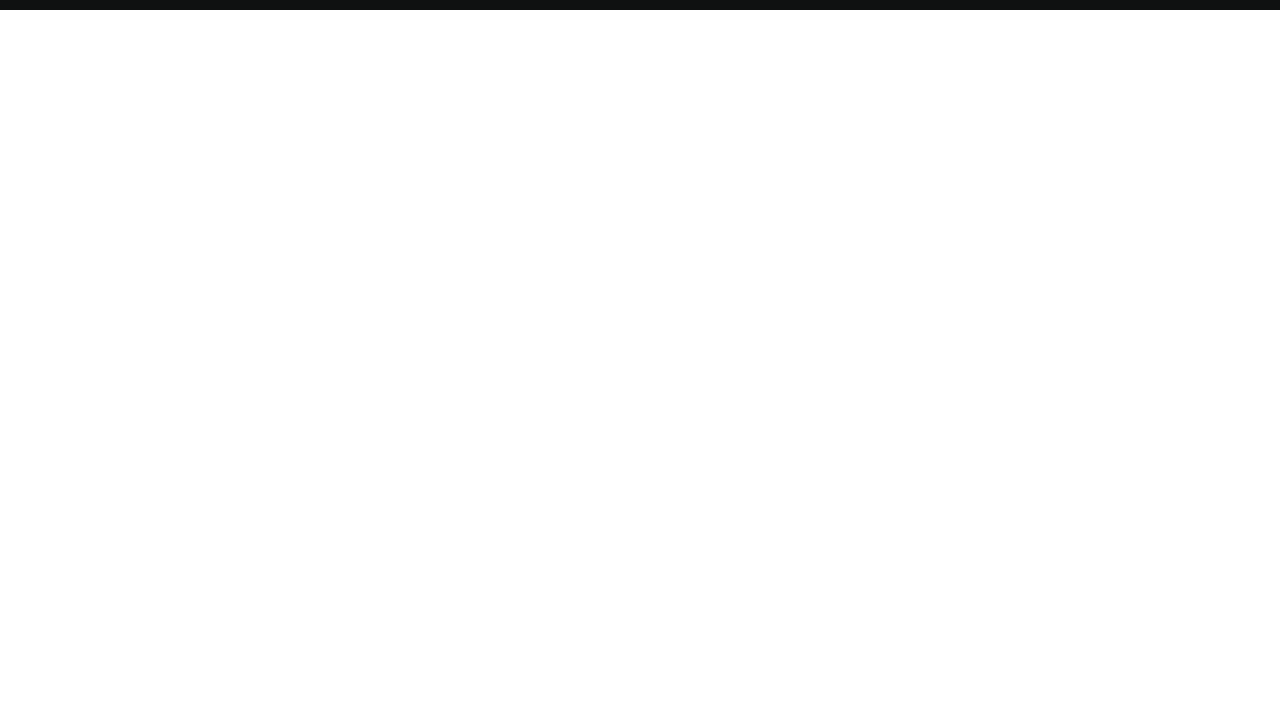
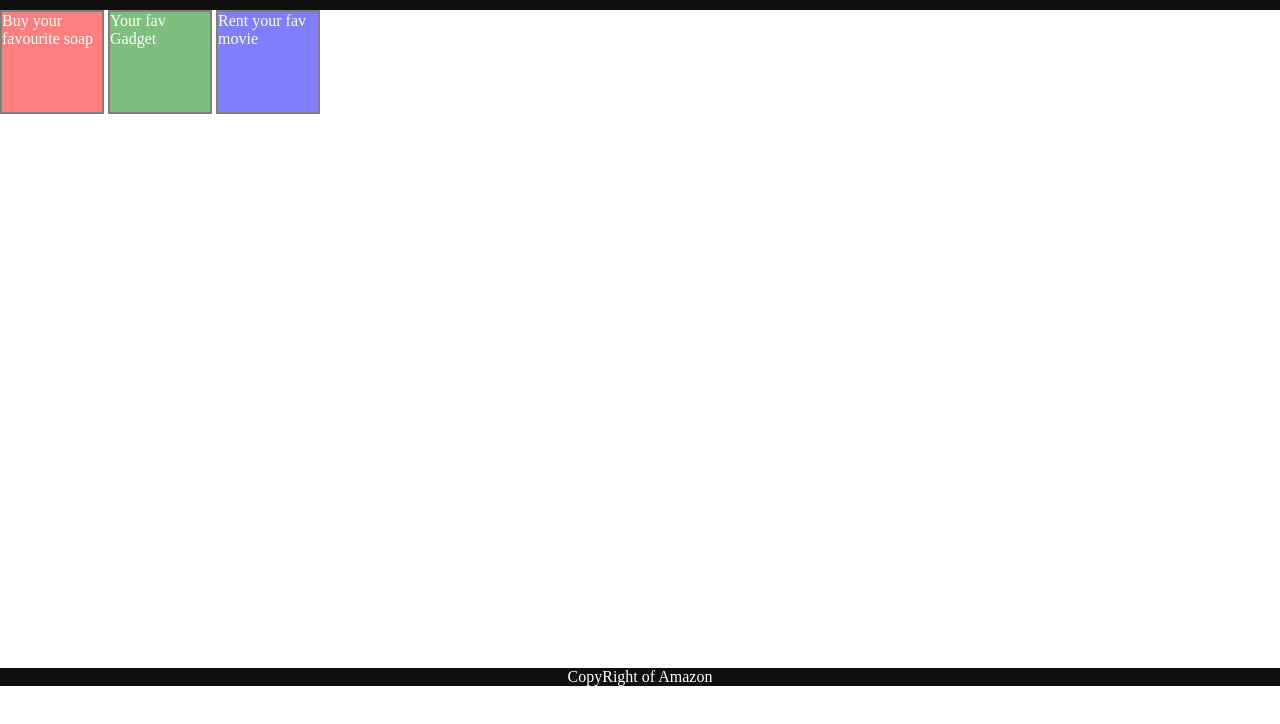
Before and after one commit to Nishaojha1/Css-learning, a plain HTML site: page index.html in a window 1280 px wide. Shown: the part 50-774 px from the top of the page. Drawn offline with Linux system fonts and the light colour scheme.

Commit message:
parctice9

```diff
--- a/index.html
+++ b/index.html
@@ -7,14 +7,22 @@
     <link rel="stylesheet" href="style.css">
 </head>
 <body>
+    <header>
     <div id="navbar">
         <a id="logo">Amazon.in</a>
         <a href="#">Account</a>
         <a href="#">My Cart</a>
-        <a href="#">Contact Us</a>
+        <a href="">Contact Us</a>
         <input placeholder="Search Amazon.in">
         <button>Search</button>
     </div>
+</header>
+<div id="content">
+    <div class="contentBox" style="background-color: red;">Buy your favourite soap</div>
+    <div class="contentBox" style="background-color: green;">Your fav Gadget</div>
+    <div class="contentBox" style="background-color: blue;">Rent your fav movie</div>
+</div>
+<footer>CopyRight of Amazon</footer>
 
 
 </body>
--- a/style.css
+++ b/style.css
@@ -18,3 +18,18 @@ a {
     margin-right: 200px;
     text-decoration: none;
 }
+.contentBox {
+    height: 100px;
+    width: 100px;
+    border: 2px solid black;
+    display: inline-block;
+    opacity: 0.5;
+}
+footer {
+    background-color: #0f1111;
+    color: white;
+    text-align: center;
+}
+#content {
+    height: 658px;
+}
```
